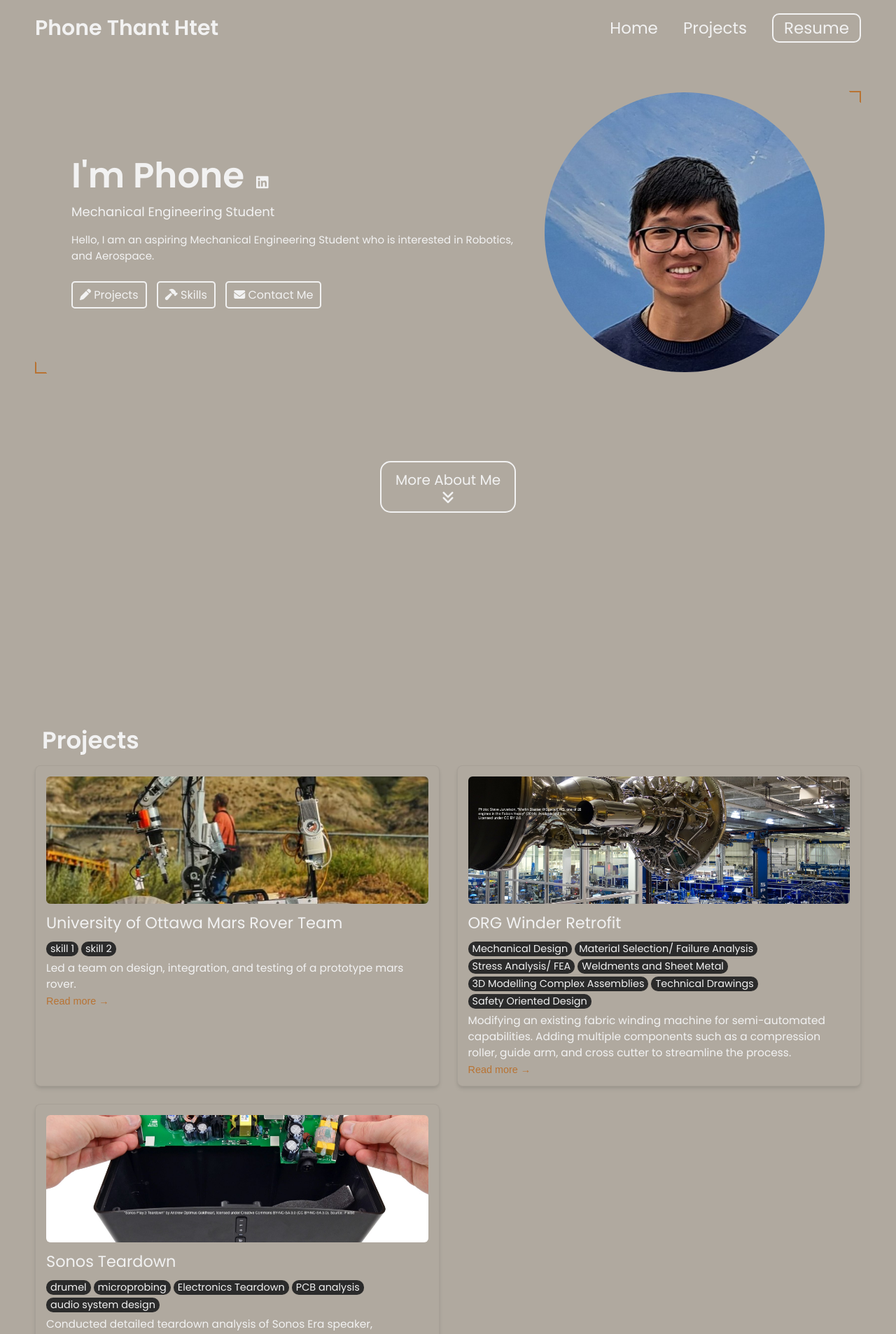
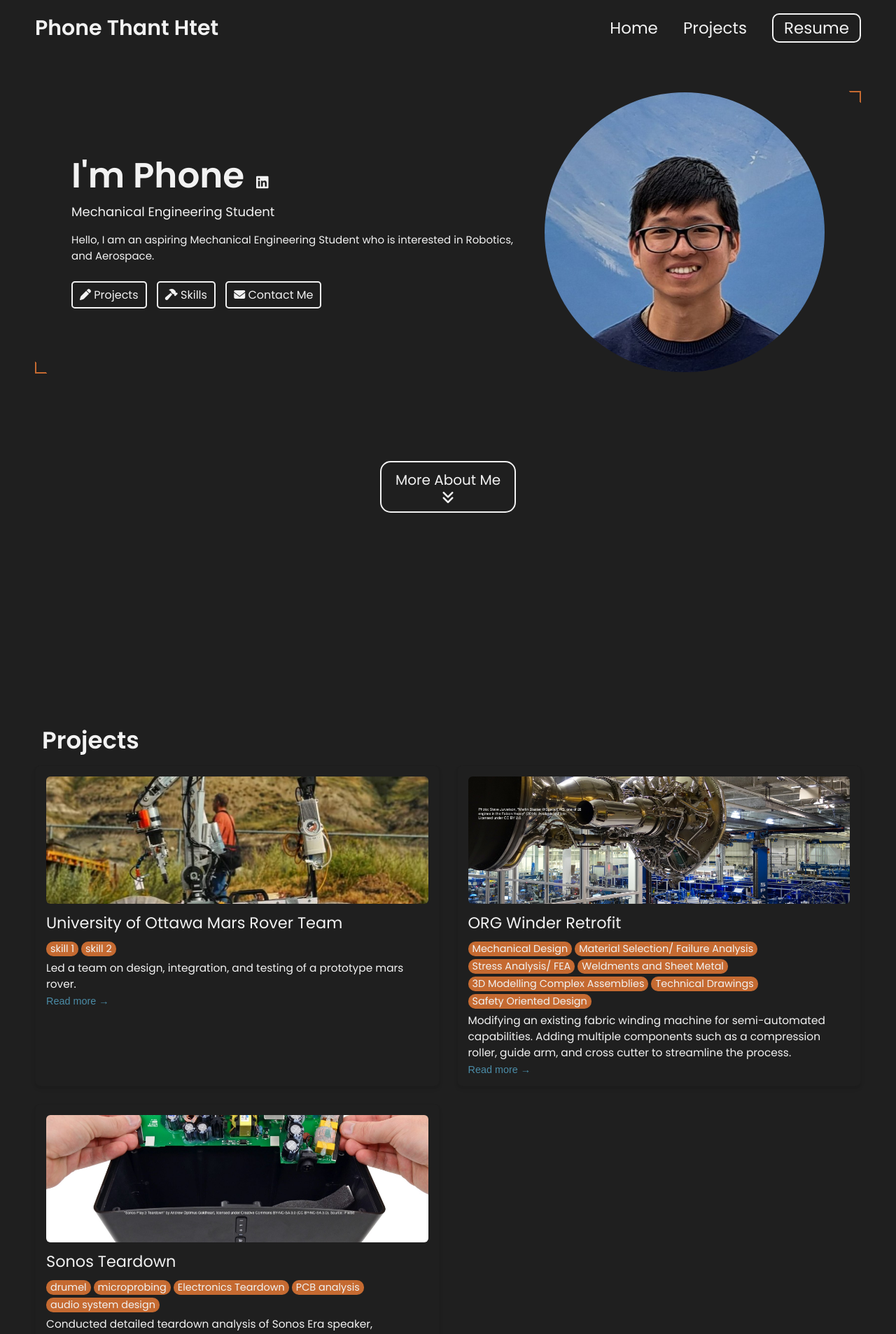
Before and after one commit to Alvin-Htet/Alvin-Htet.github.io, a Jekyll site: the page built from index.html, in a window 1280 px wide. Shown: the top 1907 px of the page at 70% size. Built offline with Jekyll 4.4.1, drawn with Linux system fonts in a browser that asks for light colours.

Commit message:
Update _config.yml

```diff
--- a/_config.yml
+++ b/_config.yml
@@ -81,11 +81,11 @@ formspree-key:   https://formspree.io/f/xldjzvgy
 # Active theme (Updatethis to switch themes). Make sure to keep the indentation the samne.
 colors: # this is the basic theme
   text: "#F2F2F2"
-  border: "#B87333"
+  border: "#C56A31"
   link: "#F2F2F2"
-  highlight: "#B87333"
-  background: "#B0A99F"
-  light_background: "#2B2B2B"
+  highlight: "#4B8CA7"
+  background: "#1F1F1F"
+  light_background: "#C56A31"
 
 # A few examples.
 basic theme:
```
